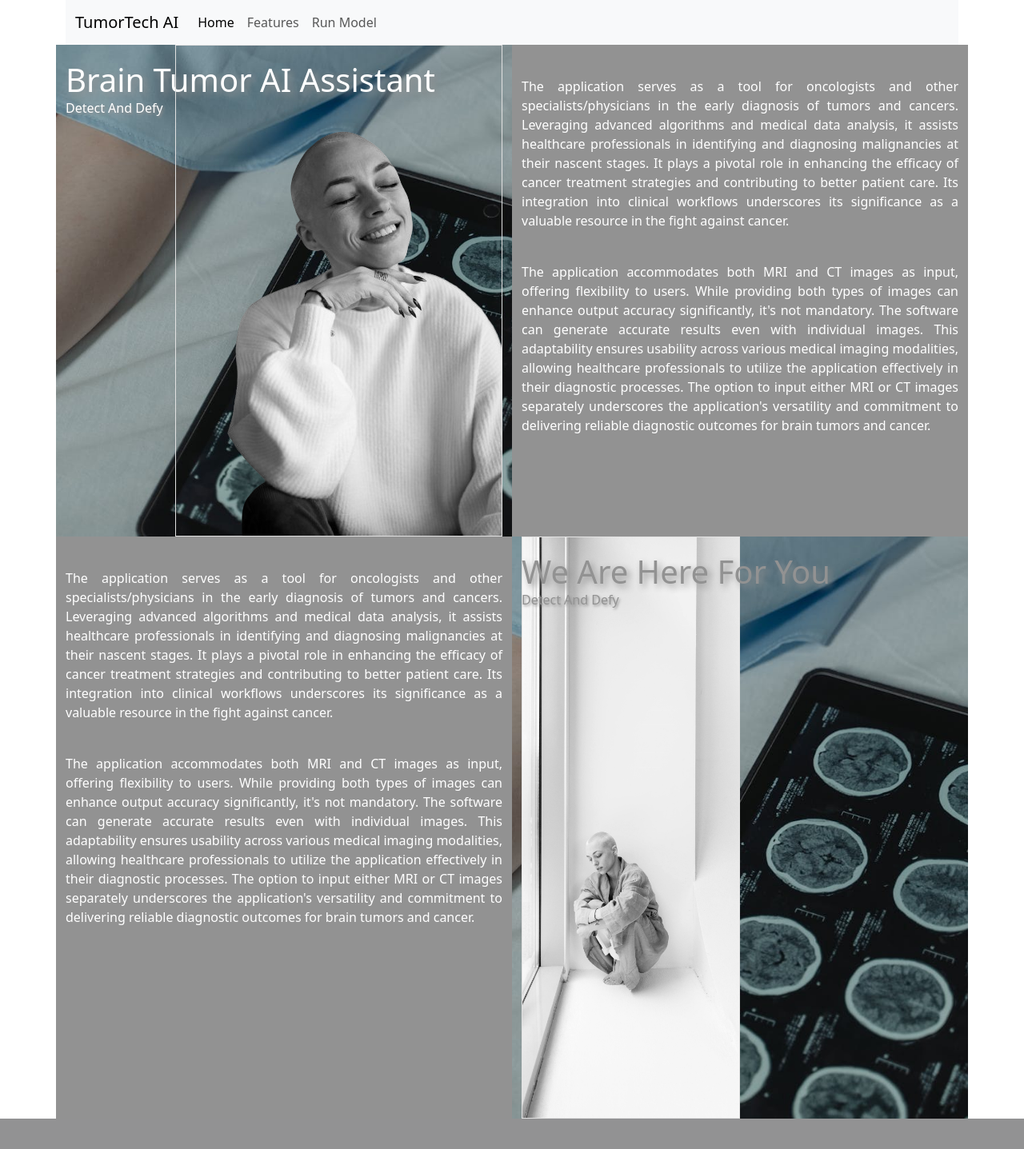
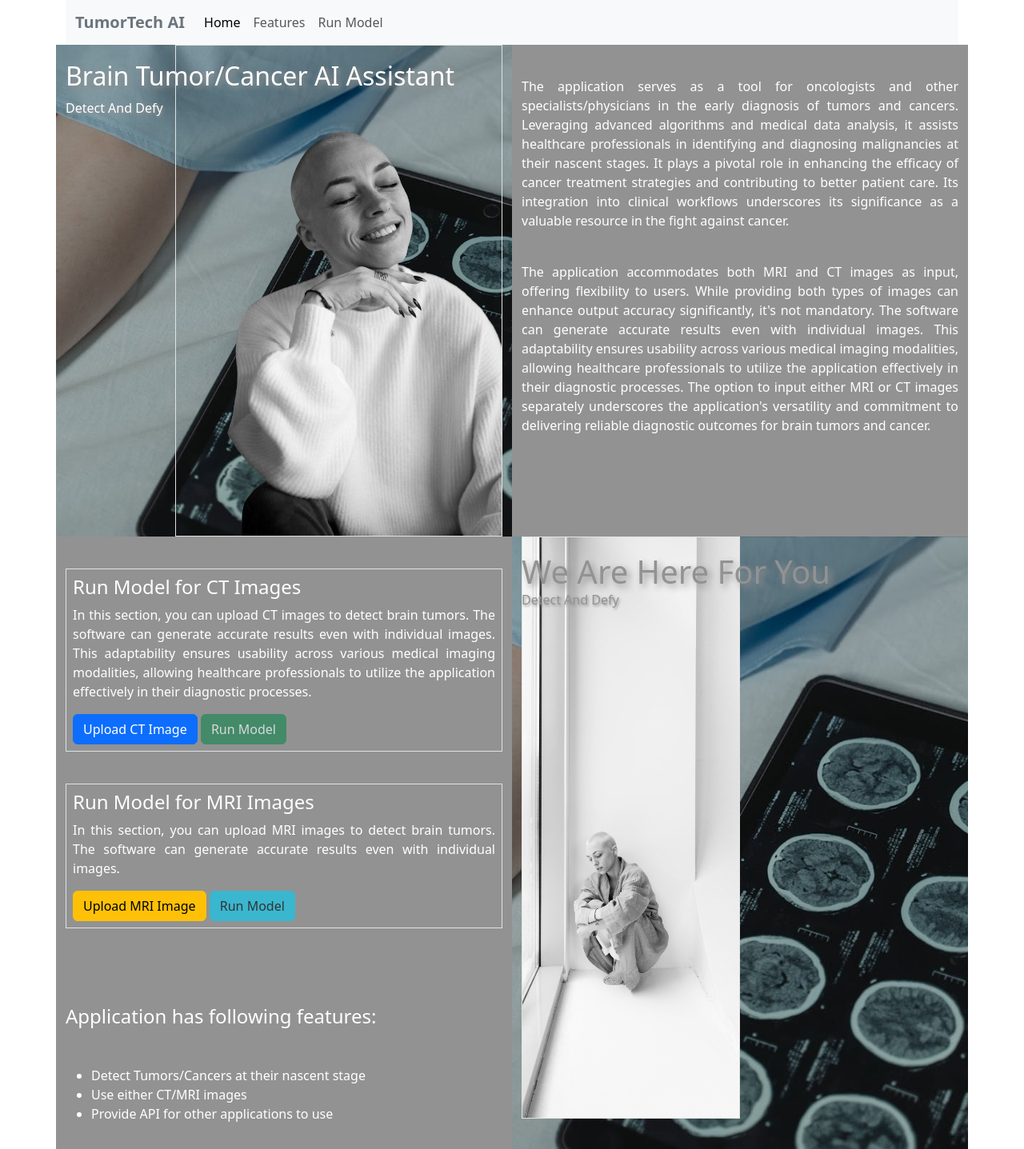
Before and after one commit to farshin-code/oncology, a Flask app: page / in a window 1280 px wide. Shown: the whole page at 80% size. Before the commit the page ends 1399 px from the top, so only its background shows below. Run offline with Flask 3, Linux system fonts and the light colour scheme.

Commit message:
requirements.txt added

```diff
--- /dev/null
+++ b/requirements.txt
@@ -0,0 +1,4 @@
+Flask
+tensorflow
+opencv-python
+numpy
--- a/server.py
+++ b/server.py
@@ -1,5 +1,11 @@
 # flask app
-from flask import Flask, render_template
+from flask import Flask, render_template, request
+from werkzeug.utils import secure_filename
+
+from models.mri import run
+from models.ct import run as run_ct
+import os
+import random
 
 app = Flask(__name__)
 
@@ -9,5 +15,45 @@ def hello():
     return render_template("index.html")
 
 
+@app.route("/predict-mri", methods=["POST"])
+def predict_mri():
+    if "file" not in request.files:
+        return "No file"
+
+    file = request.files["file"]
+
+    if file.filename == "":
+        return "No selected file"
+
+    if file:
+        filename = secure_filename(file.filename)
+        filePath = os.path.join(
+            f"./temp/{str(random.randint(1000, 1000000))}" + filename
+        )
+        print(filePath)
+        file.save(filePath)
+        return render_template("index.html", result=run(filePath))
+
+
+@app.route("/predict-ct", methods=["POST"])
+def predict_ct():
+    if "file" not in request.files:
+        return "No file"
+
+    file = request.files["file"]
+
+    if file.filename == "":
+        return "No selected file"
+
+    if file:
+        filename = secure_filename(file.filename)
+        filePath = os.path.join(
+            f"./temp/{str(random.randint(1000, 1000000))}" + filename
+        )
+        print(filePath)
+        file.save(filePath)
+        return render_template("index.html", result=run_ct(filePath))
+
+
 if __name__ == "__main__":
     app.run(debug=True)
--- a/templates/index.html
+++ b/templates/index.html
@@ -14,9 +14,11 @@
   </head>
   <body>
     <div class="container">
+
       <nav class="navbar navbar-expand-lg bg-body-tertiary">
         <div class="container-fluid">
-          <a class="navbar-brand" href="#">TumorTech AI</a>
+
+          <a class="navbar-brand fw-bold text-secondary" >TumorTech AI</a>
           <button
             class="navbar-toggler"
             type="button"
@@ -31,51 +33,112 @@
           <div class="collapse navbar-collapse" id="navbarNavAltMarkup">
             <div class="navbar-nav">
               <a class="nav-link active" aria-current="page" href="#">Home</a>
-              <a class="nav-link" href="#">Features</a>
-              <a class="nav-link" href="#">Run Model</a>
+              <a class="nav-link" href="#features">Features</a>
+              <a class="nav-link" href="#mri">Run Model</a>
             </div>
           </div>
         </div>
       </nav>
-
+      {% if result %}
+            <div class="alert alert-danger fw-bold" role="alert">
+                {{ result }}
+              </div>
+            {% endif %}
     <div class="row p-title">
         <div class="col-md-6 bg-cover">
-            <h1  class="title">Brain Tumor AI Assistant</h1>
-            <h6  class="subtitle">Detect And Defy</h6>
-
-          <img  class="img-fluid float-end border"   src="{{ url_for('static', filename='survived.png') }}" />
+            <h2 class="title">Brain Tumor/Cancer AI Assistant</h2>
+            <h6 class="subtitle">Detect And Defy</h6>
+            <img class="img-fluid float-end border" src="{{ url_for('static', filename='survived.png') }}" />
         </div>
         <div class="col-md-6 ">
-          <p  class="text-part">
+          <p class="text-part">
             The application serves as a tool for oncologists and other specialists/physicians in the early diagnosis of tumors and cancers. Leveraging advanced algorithms and medical data analysis, it assists healthcare professionals in identifying and diagnosing malignancies at their nascent stages. It plays a pivotal role in enhancing the efficacy of cancer treatment strategies and contributing to better patient care. Its integration into clinical workflows underscores its significance as a valuable resource in the fight against cancer.
           </p>
-          <p  class="text-part">
+          <p class="text-part">
             The application accommodates both MRI and CT images as input, offering flexibility to users. While providing both types of images can enhance output accuracy significantly, it's not mandatory. The software can generate accurate results even with individual images. This adaptability ensures usability across various medical imaging modalities, allowing healthcare professionals to utilize the application effectively in their diagnostic processes. The option to input either MRI or CT images separately underscores the application's versatility and commitment to delivering reliable diagnostic outcomes for brain tumors and cancer.
           </p>
         </div>
     </div>
     <div class="row p-title">
-        <div class="col-md-6 ">
-            <p  class="text-part">
-              The application serves as a tool for oncologists and other specialists/physicians in the early diagnosis of tumors and cancers. Leveraging advanced algorithms and medical data analysis, it assists healthcare professionals in identifying and diagnosing malignancies at their nascent stages. It plays a pivotal role in enhancing the efficacy of cancer treatment strategies and contributing to better patient care. Its integration into clinical workflows underscores its significance as a valuable resource in the fight against cancer.
-            </p>
-            <p  class="text-part">
-              The application accommodates both MRI and CT images as input, offering flexibility to users. While providing both types of images can enhance output accuracy significantly, it's not mandatory. The software can generate accurate results even with individual images. This adaptability ensures usability across various medical imaging modalities, allowing healthcare professionals to utilize the application effectively in their diagnostic processes. The option to input either MRI or CT images separately underscores the application's versatility and commitment to delivering reliable diagnostic outcomes for brain tumors and cancer.
-            </p>
-          </div>
-        <div class="col-md-6 bg-cover">
-            <h1  class="title" style="color:#929292;z-index: 9999;">We Are Here For You</h1>
-            <h6  class="subtitle" style="color:#929292;z-index: 9999;" >Detect And Defy</h6>
+        <div class="col-md-6 d-flex flex-column">
+            <!-- code goes here  -->
+            <script>
+                function runthemodel() {
+
+                    document.getElementById("run-btn").innerHTML = "Model Running...";
+                    document.getElementById("run-btn").setAttribute("disabled", "disabled");
+
+                    document.getElementById("run-btn2").innerHTML = "Model Running...";
+                    document.getElementById("run-btn2").setAttribute("disabled", "disabled");
+
+                }
+                function fileUploadCT() {
+                    document.getElementById("file-upload-ct").click();
+
+                }
+
+                function fileUploadMRI() {
+                    document.getElementById("file-upload-mri").click();
+                }
+
+                document.addEventListener("DOMContentLoaded", function() {
+                    var file_mri = document.getElementById("file-upload-mri");
+
+                    file_mri.addEventListener("change", function(event) {
+                        if (event.target.files.length > 0) {
+                            document.getElementById("mri-btn").setAttribute("disabled", "disabled");
+                            document.getElementById("mri-btn").innerHTML = "File Selected";
+                            document.getElementById("run-btn2").removeAttribute("disabled");
+                        }
+                    });
+
+                    var file_ct = document.getElementById("file-upload-ct");
+
+                    file_ct.addEventListener("change", function(event) {
+                        if (event.target.files.length > 0) {
+                            document.getElementById("ct-btn").setAttribute("disabled", "disabled");
+                            document.getElementById("ct-btn").innerHTML = "File Selected";
+                            document.getElementById("run-btn").removeAttribute("disabled");
+
+                        }
+                    });
+                });
+            </script>
+            <div class="text-part border p-2" id="mri">
+                <h4>Run Model for CT Images</h4>
+                <p>In this section, you can upload CT images to detect brain tumors. The software can generate accurate results even with individual images. This adaptability ensures usability across various medical imaging modalities, allowing healthcare professionals to utilize the application effectively in their diagnostic processes.</p>
+                <form action="/predict-ct" method="post" enctype="multipart/form-data">
+                    <input type="file" name="file" hidden id="file-upload-ct" accept="image/*" />
+                    <button id="ct-btn" class="btn btn-primary" type="button" onclick="fileUploadCT()">Upload CT Image</button>
+                    <input  id="run-btn" class="btn btn-success " type="submit" value="Run Model"  disabled />
+                </form>
+            </div>
+            <div class="text-part border p-2">
+                <h4>Run Model for MRI Images</h4>
+                <p>In this section, you can upload MRI images to detect brain tumors. The software can generate accurate results even with individual images.</p>
+                <form action="/predict-mri" method="post" enctype="multipart/form-data">
+                    <input type="file" name="file" hidden id="file-upload-mri" accept="image/*" />
+                    <button id="mri-btn" class="btn btn-warning" type="button" onclick="fileUploadMRI()">Upload MRI Image</button>
+                    <input  id="run-btn2"  class="btn btn-info " type="submit" value="Run Model"  disabled />
+                </form>
+            </div>
 
 
-          <img  class="img-fluid float-start border" style="max-width:50% ;"   src="{{ url_for('static', filename='survived2.jpg') }}" />
+            <p class="text-part">
+                <h4 id="features" class="text-part">Application has following features:</h4>
+                <ul class="text-part">
+                    <li>Detect Tumors/Cancers at their nascent stage</li>
+                    <li>Use either CT/MRI images</li>
+                    <li>Provide API for other applications to use</li>
+                </ul>
+            </p>
         </div>
-
+        <div class="col-md-6 bg-cover">
+            <h1 class="title" style="color:#929292;z-index: 9999;">We Are Here For You</h1>
+            <h6 class="subtitle" style="color:#929292;z-index: 9999;">Detect And Defy</h6>
+            <img class="img-fluid float-start border" style="max-width:50%;" src="{{ url_for('static', filename='survived2.jpg') }}" />
+        </div>
     </div>
-    <script
-      src="https://cdn.jsdelivr.net/npm/bootstrap@5.3.3/dist/js/bootstrap.bundle.min.js"
-      integrity="sha384-YvpcrYf0tY3lHB60NNkmXc5s9fDVZLESaAA55NDzOxhy9GkcIdslK1eN7N6jIeHz"
-      crossorigin="anonymous"
-    ></script>
+    <script src="https://cdn.jsdelivr.net/npm/bootstrap@5.3.3/dist/js/bootstrap.bundle.min.js" integrity="sha384-YvpcrYf0tY3lHB60NNkmXc5s9fDVZLESaAA55NDzOxhy9GkcIdslK1eN7N6jIeHz" crossorigin="anonymous"></script>
   </body>
 </html>
```
Also changed, not shown: models/ct/__init__.py (added, +36 -0 lines), models/mri/__init__.py (added, +29 -0 lines), 3 other files.
